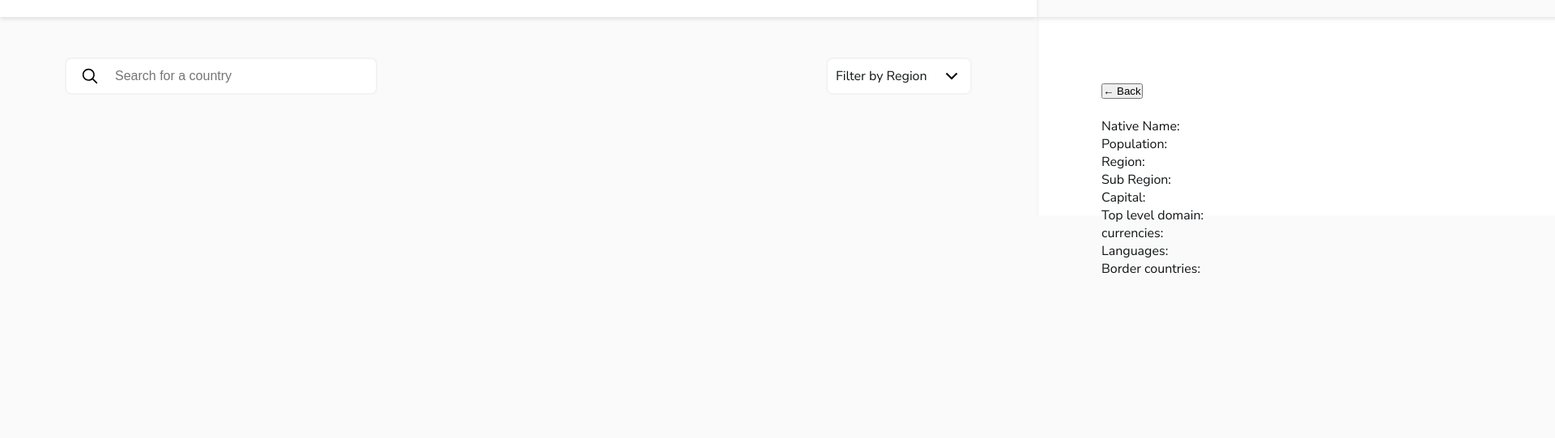
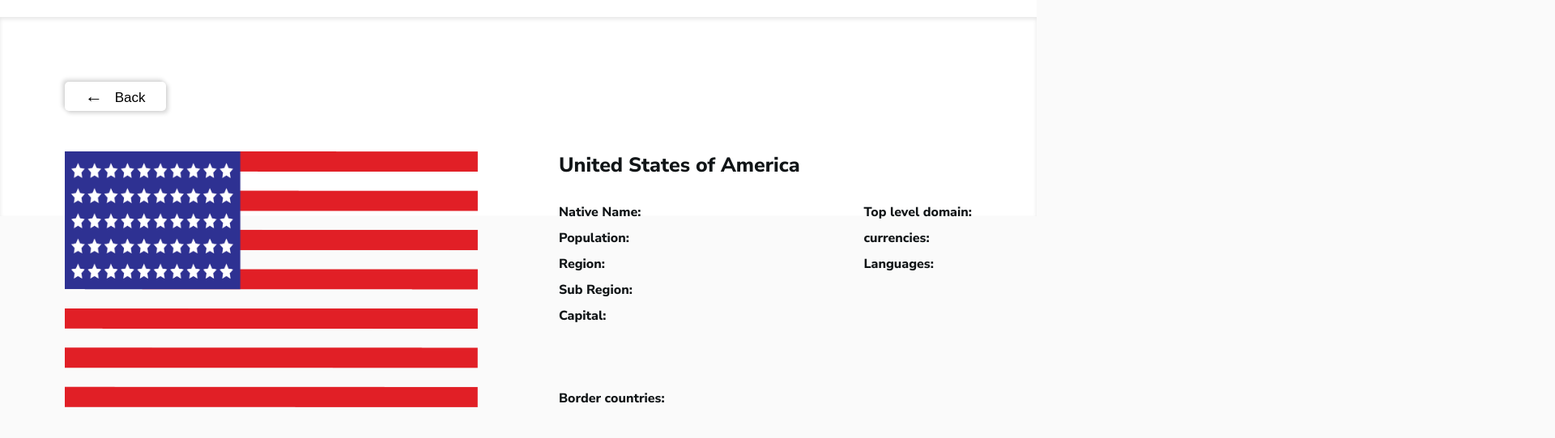
Before and after one commit to puzika/Rest-countries, a website built with webpack: page src/template.html in a window 1280 px wide. Shown: the part 59-600 px from the top of the page at 81% size, 1920 px wide, since content can reach past the window. Built offline with nearby package versions, Linux system fonts and the light colour scheme; no server answers.

Commit message:
styled details

```diff
--- a/src/index.js
+++ b/src/index.js
@@ -1,6 +1,7 @@
 'use strict';
 
 import './styles/main.scss';
+import flag from './assets/american-flag.png';
 
 const countriesContainer = document.querySelector('.countries');
 const filter = document.querySelector('.search__filter');
@@ -8,6 +9,15 @@
 const regions = document.querySelector('.search__regions');
 const darkMode = document.querySelector('.dark-mode');
 const search = document.querySelector('.search__field');
+const detailFlag = document.querySelector('.details__flag');
+const detailName = document.querySelector('.details__name');
+const detailPopulation = document.querySelector('.details__population');
+const detailRegion = document.querySelector('.details__region');
+const detailSubreg = document.querySelector('.details__subreg');
+const detailCapital = document.querySelector('.details__capital');
+const detailDomain = document.querySelector('.details__domain');
+const detailCurrency = document.querySelector('.details__currency');
+const detailLanguage = document.querySelector('.details__language');
 
 const initialCountries = ['usa', 'canada', 'australia', 'russia', 'uzbekistan', 'germany', 'china', 'japan', 'saudi', 'denmark', 'ireland'];
 
@@ -127,3 +137,5 @@
       }
    })();
 });
+
+detailFlag.src = flag;
--- /dev/null
+++ b/src/styles/components/_button.scss
@@ -0,0 +1,16 @@
+.btn {
+   box-shadow: .25rem .25rem .5rem .05rem rgba(0, 0, 0, .15),
+               -.25rem -.25rem .5rem .05rem rgba(0, 0, 0, .15);
+   padding: .5rem 2.5rem;
+   margin-bottom: 5rem;
+   font-size: 1.7rem;
+   background-color: transparent;
+   border: none;
+   border-radius: .5rem;
+   outline: none;
+
+   & > span {
+      margin-right: 1rem;
+      font-size: 2.2rem;
+   }
+}
--- a/src/styles/layout/_details.scss
+++ b/src/styles/layout/_details.scss
@@ -7,7 +7,46 @@
    background-color: var(--white);
    padding: 8rem;
    z-index: 100;
-   transform: translateX(100%);
+   // transform: translateX(100%);
    box-shadow: inset 0 .25rem .5rem rgba(0, 0, 0, .1);
    transition: transform .6s;
+
+   &__content {
+      display: grid;
+      grid-template-columns: repeat(2, 1fr);
+      gap: 10rem;
+   }
+
+   &__flag {
+      width: 100%;
+   }
+
+   &__info {
+      display: flex;
+      flex-direction: column;
+      justify-content: center;
+   }
+
+   &__data {
+      display: flex;
+      justify-content: space-between;
+      margin-bottom: 8rem;
+   }
+
+   &__name {
+      font-size: 2.5rem;
+      margin-bottom: 3rem;
+   }
 }
+
+.detail {
+   font-weight: 700;
+
+   &:not(:last-child) {
+      margin-bottom: 1rem;
+   }
+}
+
+.return {
+   margin-bottom: 5rem;
+}
--- a/src/styles/main.scss
+++ b/src/styles/main.scss
@@ -23,3 +23,4 @@
 
 @import "./components/darkmode";
 @import "./components/countryCard";
+@import "./components/button";
--- a/src/template.html
+++ b/src/template.html
@@ -47,16 +47,16 @@
       <section class="countries"></section>
 
       <section class="details">
-         <button class="return">&larr; Back</button>
+         <button class="btn btn--return"><span>&larr;</span> Back</button>
 
          <div class="details__content">
             <img src="" alt="" class="details__flag">
             <div class="details__info">
-               <h3 class="details__name"></h3>
+               <h3 class="details__name">United States of America</h3>
 
                <div class="details__data">
                   <div class="details__left">
-                     <p class="detail">Native Name: <span class="details__name"></span></p>
+                     <p class="detail">Native Name: <span class="details__native-name"></span></p>
                      <p class="detail">Population: <span class="details__population"></span></p>
                      <p class="detail">Region: <span class="details__region"></span></p>
                      <p class="detail">Sub Region: <span class="details__subreg"></span></p>
@@ -69,13 +69,13 @@
                      <p class="detail">Languages: <span class="details__language"></span></p>
                   </div>
                </div>
-            </div>
 
-            <div class="borders">
-               <p class="detail">Border countries: </p>
+               <div class="borders">
+                  <p class="detail">Border countries: </p>
 
-               <div class="border__countries">
+                  <div class="border__countries">
 
+                  </div>
                </div>
             </div>
          </div>
```
Also changed, not shown: src/assets/american-flag.png (renamed from src/assets/American-Flag-Logo-PNG-Picture.png).
